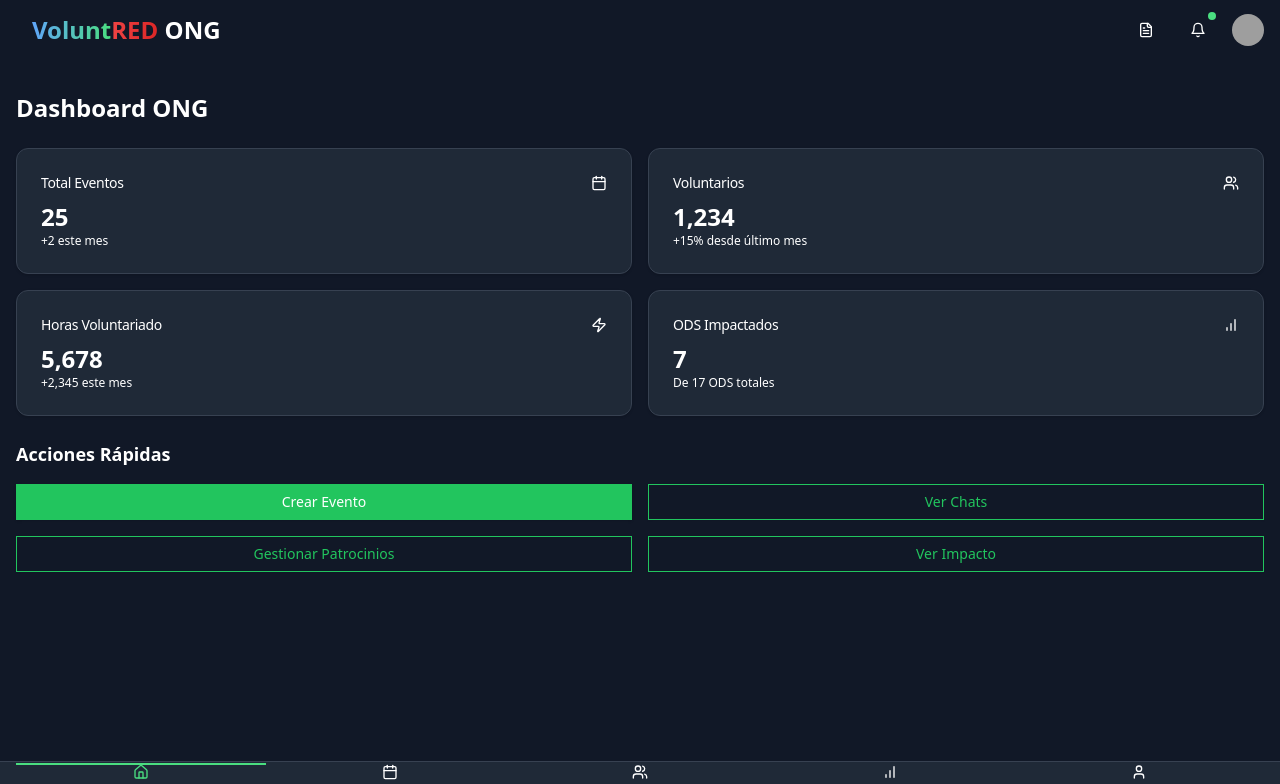
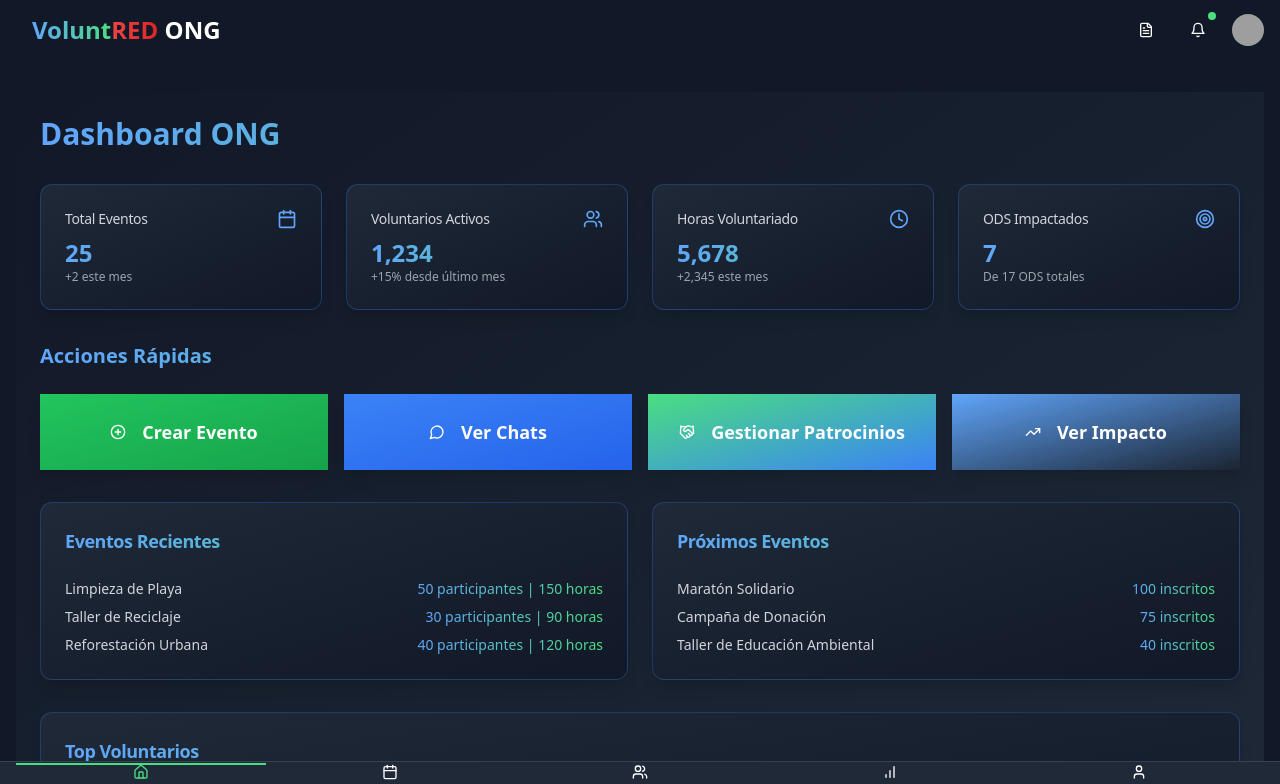
Before and after one commit to MarioB19/voluntred_prototype_web, a Next.js app: page /home/ngo in a window 1280 px wide. Shown: the top 784 px of the page. Built offline with nearby package versions, Linux system fonts and the light colour scheme; grey boxes are pictures that could not be loaded.

Commit message:
improve and refactor dashboard for ngo

```diff
--- a/src/components/ngo/Dashboard.tsx
+++ b/src/components/ngo/Dashboard.tsx
@@ -1,72 +1,154 @@
 'use client'
 
+import { useState } from 'react'
 import { Card, CardContent, CardHeader, CardTitle } from "@/components/ui/card"
 import { Button } from "@/components/ui/button"
-import { BarChart, Calendar, Users, Zap } from "lucide-react"
+import { Calendar, Users, Clock, Target, PlusCircle, MessageCircle, Handshake, TrendingUp, Star } from 'lucide-react'
+import { motion } from 'framer-motion'
+import { dashboardData } from '@/data/ngo/Dashboard'
+
+const iconMap = {
+  Calendar, Users, Clock, Target, PlusCircle, MessageCircle, Handshake, TrendingUp
+}
 
 export default function NGODashboard() {
+  const [hoveredCard, setHoveredCard] = useState<string | null>(null)
+
+  const cardVariants = {
+    hover: {
+      scale: 1.05,
+      transition: {
+        type: "spring",
+        stiffness: 400,
+        damping: 10
+      }
+    }
+  }
+
   return (
-    <div className="space-y-6">
-      <h2 className="text-2xl font-bold mb-4">Dashboard ONG</h2>
-      <div className="grid grid-cols-2 gap-4">
-        <Card className="bg-gray-800 border-gray-700">
-          <CardHeader className="flex flex-row items-center justify-between space-y-0 pb-2">
-            <CardTitle className="text-sm font-medium">Total Eventos</CardTitle>
-            <Calendar className="h-4 w-4 text-muted-foreground" />
+    <div className="space-y-8 p-6 bg-gradient-to-br from-gray-900 to-gray-800 min-h-screen">
+      <motion.h2
+        className="text-3xl font-bold mb-6 text-transparent bg-clip-text bg-gradient-to-r from-blue-400 to-green-400"
+        initial={{ opacity: 0, y: -20 }}
+        animate={{ opacity: 1, y: 0 }}
+        transition={{ duration: 0.5 }}
+      >
+        Dashboard ONG
+      </motion.h2>
+      <div className="grid grid-cols-1 md:grid-cols-2 lg:grid-cols-4 gap-6">
+        {dashboardData.stats.map((card, index) => {
+          const Icon = iconMap[card.icon as keyof typeof iconMap]
+          return (
+            <motion.div
+              key={card.title}
+              variants={cardVariants}
+              whileHover="hover"
+              onHoverStart={() => setHoveredCard(card.title)}
+              onHoverEnd={() => setHoveredCard(null)}
+            >
+              <Card className="bg-gradient-to-br from-gray-800 to-gray-900 border-blue-500/30 overflow-hidden relative shadow-lg">
+                <CardHeader className="flex flex-row items-center justify-between space-y-0 pb-2">
+                  <CardTitle className="text-sm font-medium text-gray-300">{card.title}</CardTitle>
+                  <Icon className={`h-5 w-5 ${hoveredCard === card.title ? 'text-green-400' : 'text-blue-400'} transition-colors duration-300`} />
+                </CardHeader>
+                <CardContent>
+                  <div className="text-2xl font-bold text-transparent bg-clip-text bg-gradient-to-r from-blue-400 to-green-400">{card.value.toLocaleString()}</div>
+                  <p className="text-xs text-gray-400">{card.subtext}</p>
+                </CardContent>
+                <div
+                  className={`absolute inset-0 bg-gradient-to-br ${card.color} opacity-0 transition-opacity duration-300 ${hoveredCard === card.title ? 'opacity-10' : ''}`}
+                />
+              </Card>
+            </motion.div>
+          )
+        })}
+      </div>
+      <div className="space-y-6">
+        <motion.h3
+          className="text-xl font-semibold text-transparent bg-clip-text bg-gradient-to-r from-blue-400 to-green-400"
+          initial={{ opacity: 0, y: -20 }}
+          animate={{ opacity: 1, y: 0 }}
+          transition={{ duration: 0.5, delay: 0.2 }}
+        >
+          Acciones Rápidas
+        </motion.h3>
+        <div className="grid grid-cols-1 md:grid-cols-2 lg:grid-cols-4 gap-4">
+          {dashboardData.quickActions.map((action, index) => {
+            const Icon = iconMap[action.icon as keyof typeof iconMap]
+            return (
+              <motion.div
+                key={action.title}
+                initial={{ opacity: 0, y: 20 }}
+                animate={{ opacity: 1, y: 0 }}
+                transition={{ duration: 0.5, delay: index * 0.1 + 0.3 }}
+              >
+                <Button
+                  className={`w-full h-full py-6 bg-gradient-to-br ${action.color} hover:opacity-90 transition-opacity duration-300 text-white font-semibold text-lg shadow-lg`}
+                >
+                  <Icon className="mr-2 h-6 w-6" />
+                  {action.title}
+                </Button>
+              </motion.div>
+            )
+          })}
+        </div>
+      </div>
+      <div className="grid grid-cols-1 lg:grid-cols-2 gap-6">
+        <Card className="bg-gradient-to-br from-gray-800 to-gray-900 border-blue-500/30 shadow-lg">
+          <CardHeader>
+            <CardTitle className="text-lg font-semibold text-transparent bg-clip-text bg-gradient-to-r from-blue-400 to-green-400">Eventos Recientes</CardTitle>
           </CardHeader>
           <CardContent>
-            <div className="text-2xl font-bold">25</div>
-            <p className="text-xs text-muted-foreground">+2 este mes</p>
+            <ul className="space-y-2">
+              {dashboardData.recentEvents.map((event, index) => (
+                <li key={index} className="flex justify-between items-center text-sm">
+                  <span className="text-gray-300">{event.name}</span>
+                  <span className="text-transparent bg-clip-text bg-gradient-to-r from-blue-400 to-green-400">
+                    {event.participants} participantes | {event.hours} horas
+                  </span>
+                </li>
+              ))}
+            </ul>
           </CardContent>
         </Card>
-        <Card className="bg-gray-800 border-gray-700">
-          <CardHeader className="flex flex-row items-center justify-between space-y-0 pb-2">
-            <CardTitle className="text-sm font-medium">Voluntarios</CardTitle>
-            <Users className="h-4 w-4 text-muted-foreground" />
+        <Card className="bg-gradient-to-br from-gray-800 to-gray-900 border-blue-500/30 shadow-lg">
+          <CardHeader>
+            <CardTitle className="text-lg font-semibold text-transparent bg-clip-text bg-gradient-to-r from-blue-400 to-green-400">Próximos Eventos</CardTitle>
           </CardHeader>
           <CardContent>
-            <div className="text-2xl font-bold">1,234</div>
-            <p className="text-xs text-muted-foreground">+15% desde último mes</p>
-          </CardContent>
-        </Card>
-        <Card className="bg-gray-800 border-gray-700">
-          <CardHeader className="flex flex-row items-center justify-between space-y-0 pb-2">
-            <CardTitle className="text-sm font-medium">Horas Voluntariado</CardTitle>
-            <Zap className="h-4 w-4 text-muted-foreground" />
-          </CardHeader>
-          <CardContent>
-            <div className="text-2xl font-bold">5,678</div>
-            <p className="text-xs text-muted-foreground">+2,345 este mes</p>
-          </CardContent>
-        </Card>
-        <Card className="bg-gray-800 border-gray-700">
-          <CardHeader className="flex flex-row items-center justify-between space-y-0 pb-2">
-            <CardTitle className="text-sm font-medium">ODS Impactados</CardTitle>
-            <BarChart className="h-4 w-4 text-muted-foreground" />
-          </CardHeader>
-          <CardContent>
-            <div className="text-2xl font-bold">7</div>
-            <p className="text-xs text-muted-foreground">De 17 ODS totales</p>
+            <ul className="space-y-2">
+              {dashboardData.upcomingEvents.map((event, index) => (
+                <li key={index} className="flex justify-between items-center text-sm">
+                  <span className="text-gray-300">{event.name}</span>
+                  <span className="text-transparent bg-clip-text bg-gradient-to-r from-blue-400 to-green-400">
+                    {event.registeredParticipants} inscritos
+                  </span>
+                </li>
+              ))}
+            </ul>
           </CardContent>
         </Card>
       </div>
-      <div className="space-y-4">
-        <h3 className="text-lg font-semibold">Acciones Rápidas</h3>
-        <div className="grid grid-cols-2 gap-4">
-          <Button className="w-full bg-green-500 hover:bg-green-600 text-white">
-            Crear Evento
-          </Button>
-          <Button variant="outline" className="w-full border-green-500 text-green-500 hover:bg-green-500 hover:text-white">
-            Ver Chats
-          </Button>
-          <Button variant="outline" className="w-full border-green-500 text-green-500 hover:bg-green-500 hover:text-white">
-            Gestionar Patrocinios
-          </Button>
-          <Button variant="outline" className="w-full border-green-500 text-green-500 hover:bg-green-500 hover:text-white">
-            Ver Impacto
-          </Button>
-        </div>
-      </div>
+      <Card className="bg-gradient-to-br from-gray-800 to-gray-900 border-blue-500/30 shadow-lg">
+        <CardHeader>
+          <CardTitle className="text-lg font-semibold text-transparent bg-clip-text bg-gradient-to-r from-blue-400 to-green-400">Top Voluntarios</CardTitle>
+        </CardHeader>
+        <CardContent>
+          <ul className="space-y-2">
+            {dashboardData.topVolunteers.map((volunteer, index) => (
+              <li key={index} className="flex justify-between items-center text-sm">
+                <span className="text-gray-300 flex items-center">
+                  <Star className="h-4 w-4 text-yellow-400 mr-2" />
+                  {volunteer.name}
+                </span>
+                <span className="text-transparent bg-clip-text bg-gradient-to-r from-blue-400 to-green-400">
+                  {volunteer.hours} horas | {volunteer.events} eventos
+                </span>
+              </li>
+            ))}
+          </ul>
+        </CardContent>
+      </Card>
     </div>
   )
 }
--- /dev/null
+++ b/src/data/ngo/Dashboard.ts
@@ -0,0 +1,53 @@
+export const dashboardData = {
+    stats: [
+      {
+        title: "Total Eventos",
+        icon: "Calendar",
+        value: 25,
+        subtext: "+2 este mes",
+        color: "from-blue-500 to-blue-600"
+      },
+      {
+        title: "Voluntarios Activos",
+        icon: "Users",
+        value: 1234,
+        subtext: "+15% desde último mes",
+        color: "from-green-500 to-green-600"
+      },
+      {
+        title: "Horas Voluntariado",
+        icon: "Clock",
+        value: 5678,
+        subtext: "+2,345 este mes",
+        color: "from-blue-400 to-blue-500"
+      },
+      {
+        title: "ODS Impactados",
+        icon: "Target",
+        value: 7,
+        subtext: "De 17 ODS totales",
+        color: "from-green-400 to-green-500"
+      }
+    ],
+    quickActions: [
+      { title: "Crear Evento", icon: "PlusCircle", color: "from-green-500 to-green-600" },
+      { title: "Ver Chats", icon: "MessageCircle", color: "from-blue-500 to-blue-600" },
+      { title: "Gestionar Patrocinios", icon: "Handshake", color: "from-green-400 to-blue-500" },
+      { title: "Ver Impacto", icon: "TrendingUp", color: "from-blue-400 to-green-500" }
+    ],
+    recentEvents: [
+      { name: "Limpieza de Playa", date: "2023-07-15", participants: 50, hours: 150 },
+      { name: "Taller de Reciclaje", date: "2023-07-10", participants: 30, hours: 90 },
+      { name: "Reforestación Urbana", date: "2023-07-05", participants: 40, hours: 120 }
+    ],
+    upcomingEvents: [
+      { name: "Maratón Solidario", date: "2023-07-25", registeredParticipants: 100 },
+      { name: "Campaña de Donación", date: "2023-07-30", registeredParticipants: 75 },
+      { name: "Taller de Educación Ambiental", date: "2023-08-05", registeredParticipants: 40 }
+    ],
+    topVolunteers: [
+      { name: "Ana García", hours: 120, events: 10 },
+      { name: "Carlos Rodríguez", hours: 100, events: 8 },
+      { name: "María López", hours: 95, events: 9 }
+    ]
+  }
```
